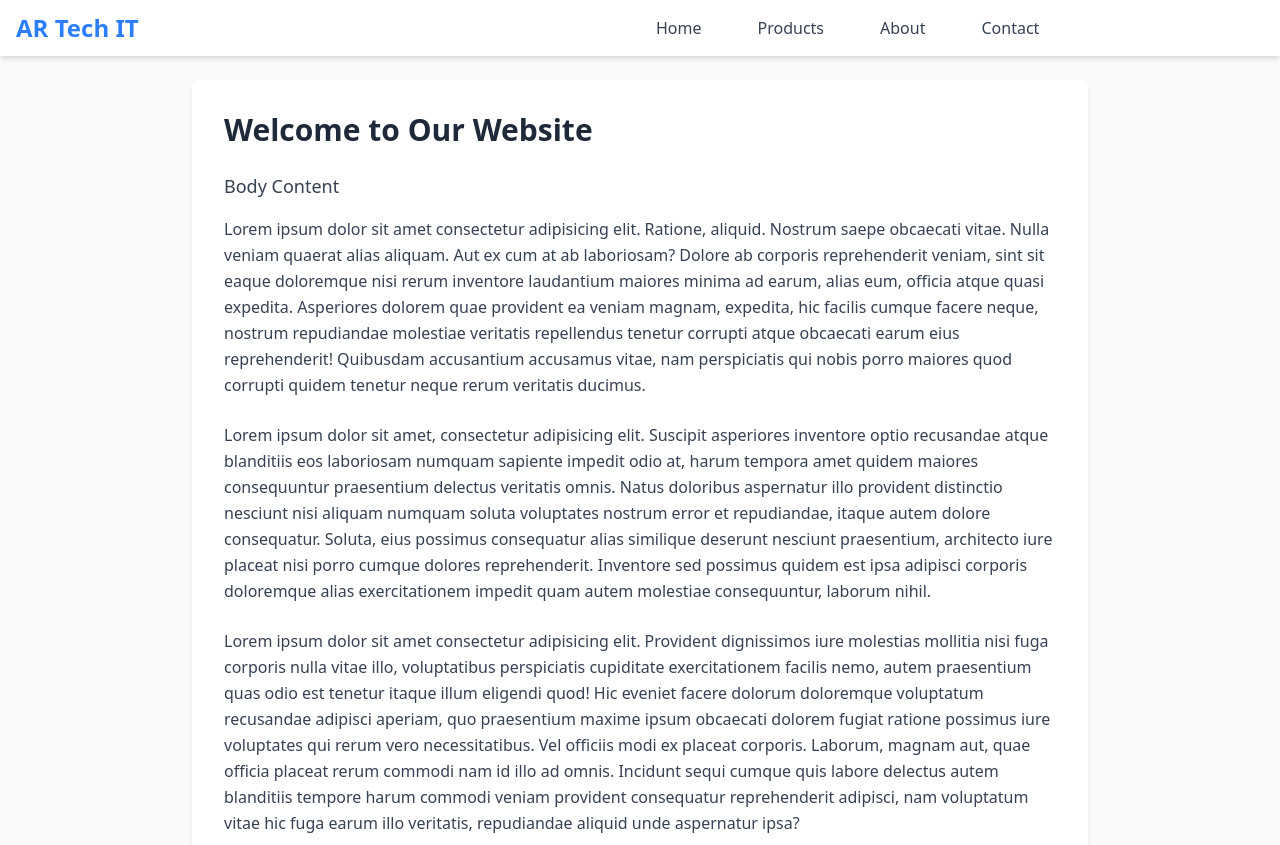
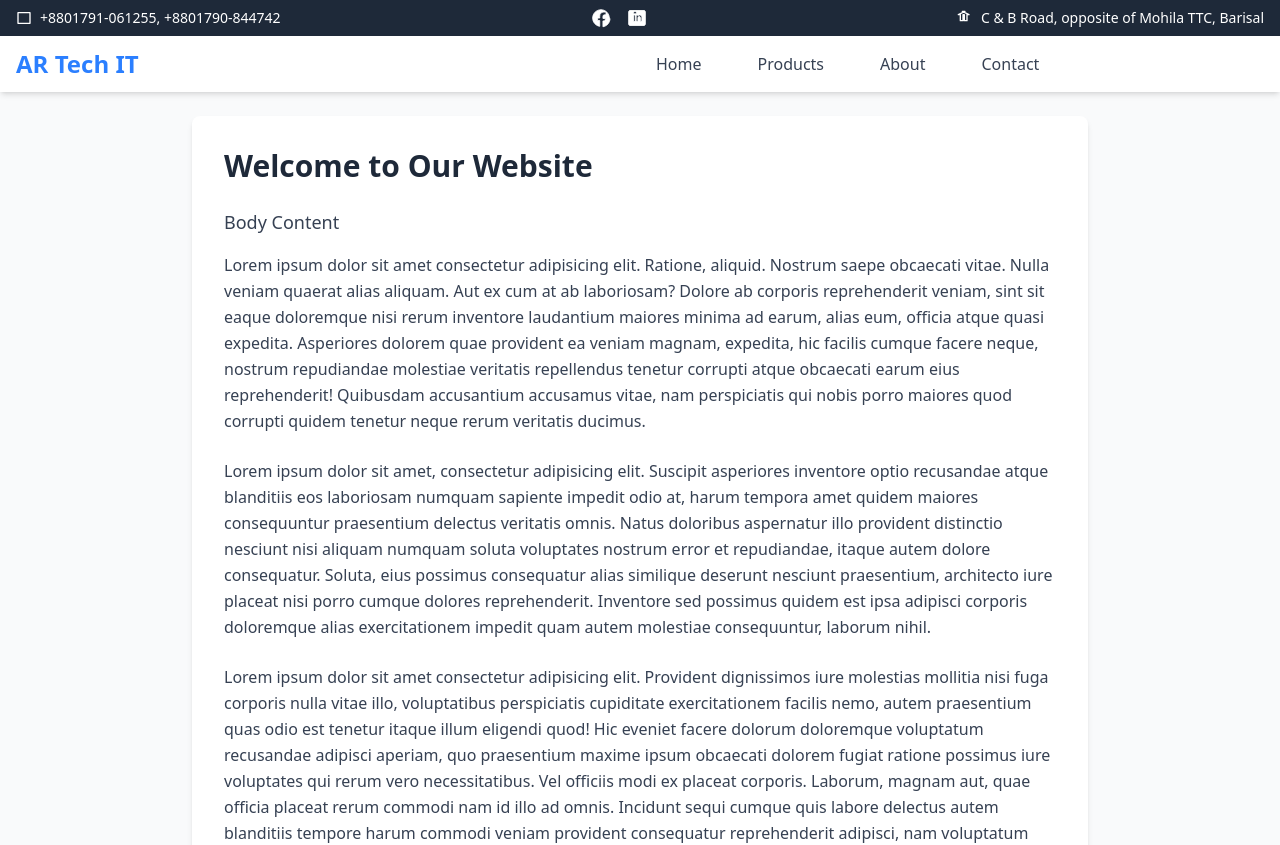
Before and after one commit to emonmahdi/artechit-frontend, a React (Vite) app: page / in a window 1280 px wide. Shown: the top 845 px of the page. Built offline with nearby package versions, Linux system fonts and the light colour scheme.

Commit message:
topnavbar [done]

```diff
--- /dev/null
+++ b/src/component/TopNavbar.jsx
@@ -0,0 +1,45 @@
+import React from 'react';
+
+const TopNavbar = () => {
+  return (
+    <div className="bg-gray-800 text-white text-sm py-2">
+      <div className="max-w-7xl mx-auto flex justify-between items-center px-4">
+        {/* Contact Number */}
+        <div className="flex items-center space-x-4">
+          <span className="flex items-center">
+            <svg xmlns="http://www.w3.org/2000/svg" fill="none" viewBox="0 0 24 24" stroke="currentColor" className="w-4 h-4 mr-2 text-white">
+              <path strokeLinecap="round" strokeLinejoin="round" strokeWidth="2" d="M3 4v16h18V4H3z" />
+            </svg>
+            <span>+8801791-061255, +8801790-844742</span>
+          </span>
+        </div>
+
+        {/* Social Links (Facebook and LinkedIn) */}
+        <div className="flex items-center space-x-4">
+          <a href="https://facebook.com" target="_blank" rel="noopener noreferrer" className="text-white hover:text-blue-600">
+            <svg xmlns="http://www.w3.org/2000/svg" fill="currentColor" viewBox="0 0 24 24" stroke="currentColor" className="w-5 h-5">
+              <path d="M22 12.07c0-5.52-4.48-10-10-10S2 6.55 2 12.07c0 4.99 3.66 9.13 8.47 9.94v-7.04h-2.56v-2.9h2.56v-2.2c0-3.17 1.88-4.94 4.73-4.94 1.38 0 2.83.25 2.83.25v3h-1.6c-1.57 0-2.1.99-2.1 2.03v2.36h3.42l-1.49 2.9h-1.93v7.04c4.81-.81 8.47-4.95 8.47-9.94z"/>
+            </svg>
+          </a>
+          <a href="https://linkedin.com" target="_blank" rel="noopener noreferrer" className="text-white hover:text-blue-700">
+            <svg xmlns="http://www.w3.org/2000/svg" fill="currentColor" viewBox="0 0 24 24" stroke="currentColor" className="w-5 h-5">
+              <path d="M20.453 3h-16.906c-.874 0-1.577.748-1.577 1.677v14.646c0 .93.703 1.677 1.577 1.677h16.906c.874 0 1.577-.748 1.577-1.677V4.677c0-.93-.703-1.677-1.577-1.677zm-12.281 13.22v-7.885h2.852v7.885h-2.852zm1.426-8.992c-.927 0-1.648-.74-1.648-1.654 0-.914.721-1.654 1.648-1.654.926 0 1.647.74 1.647 1.654 0 .914-.721 1.654-1.647 1.654zm9.319 8.992h-2.853v-4.43c0-1.05-.547-1.646-1.465-1.646-1.071 0-1.507.811-1.507 1.652v4.424h-2.852v-7.885h2.852v1.1h.039c.39-.652 1.105-1.066 1.985-1.066 1.546 0 2.698 1.013 2.698 3.018v4.834z"/>
+            </svg>
+          </a>
+        </div>
+
+        {/* Office Address */}
+        <div className="flex items-center">
+          <span className="flex items-center">
+            <svg xmlns="http://www.w3.org/2000/svg" fill="none" viewBox="0 0 24 24" stroke="currentColor" className="w-4 h-4 mr-2 text-white">
+              <path strokeLinecap="round" strokeLinejoin="round" strokeWidth="2" d="M12 2L2 7h3v9h4V7h2v9h4V7h3l-10-5z" />
+            </svg>
+            <span> C & B Road, opposite of Mohila TTC, Barisal</span>
+          </span>
+        </div>
+      </div>
+    </div>
+  );
+};
+
+export default TopNavbar;
--- a/src/main.jsx
+++ b/src/main.jsx
@@ -7,10 +7,12 @@ import Home from "./pages/Home/Home.jsx";
 import Login from "./pages/Login/Login.jsx";
 import AboutUs from "./pages/AboutUs/AboutUs.jsx";
 import Navbar from "./shared/Navbar.jsx";
+import TopNavbar from './component/TopNavbar.jsx';
 
 createRoot(document.getElementById("root")).render(
   <StrictMode>
     <BrowserRouter>
+    <TopNavbar />
       <Navbar />
       <Routes>
         <Route index path="/" element={<Home />} />
--- a/src/pages/Home/Home.jsx
+++ b/src/pages/Home/Home.jsx
@@ -1,5 +1,9 @@
+import TopNavbar from "../../component/TopNavbar";
+
 const Home = () => {
   return (
+    <>
+
     <div className="min-h-screen bg-gray-50 p-6">
       <div className="max-w-4xl mx-auto bg-white p-8 shadow-md rounded-lg">
         <h1 className="text-3xl font-semibold text-gray-800 mb-6">
@@ -53,6 +57,7 @@ const Home = () => {
         </p>
       </div>
     </div>
+    </>
   );
 };
 
```
